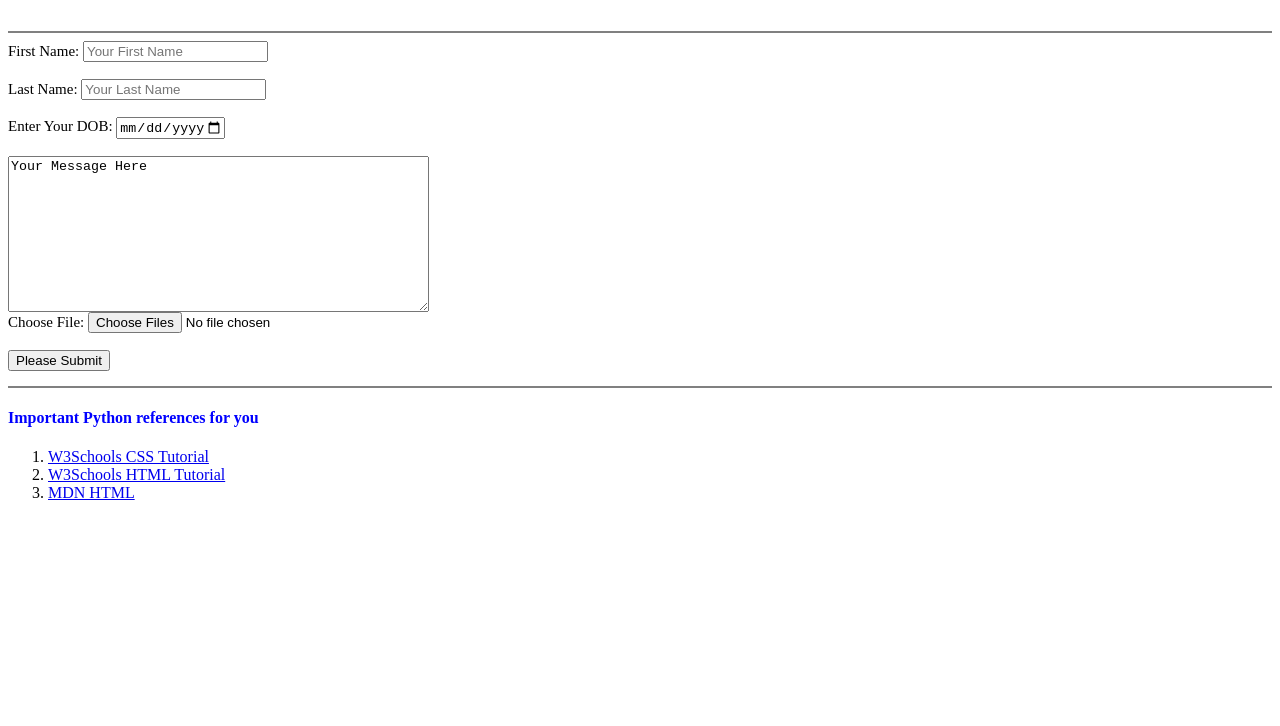
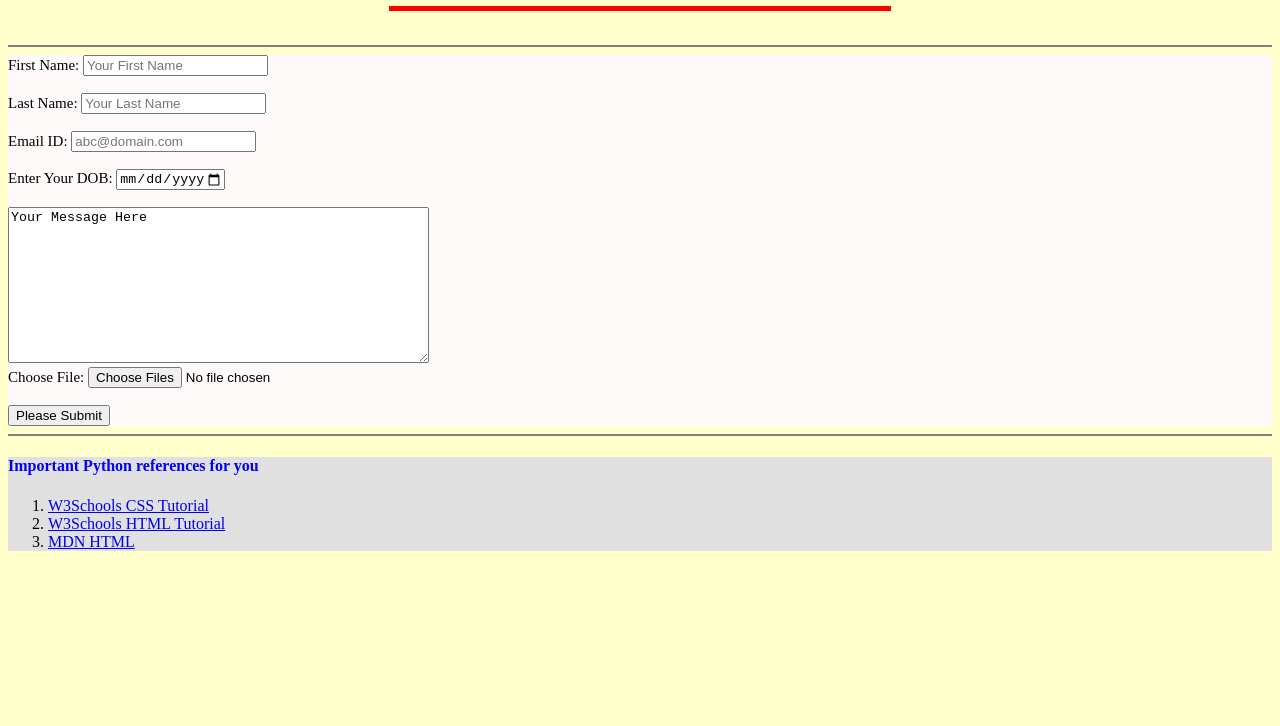
Before and after one commit to KajalK-dot/HTML, a plain HTML site: page index.html in a window 1280 px wide. Shown: the part 74-800 px from the top of the page. Drawn offline with Linux system fonts and the light colour scheme.

Commit message:
Update index.html

```diff
--- a/index.html
+++ b/index.html
@@ -1,19 +1,22 @@
+<!DOCTYPE html>
 <html lang="en">
-<head>
+<head >
     <meta charset="UTF-8">
     <title>The Form HTML</title>
 </head>
-<body>
+<body style="background-color:RGB(255,255,204);">
 <h1 align="center" >PERSONAL DETAILS FORM</h1>
 <hr align="center" size="5" color="red" width="500">
 <br>
 <hr size="2" color="gray">
-<form class="" action="mycv.html" methood="post" style="font-size: 15px; enctype='text/plain'>
+<form class="" action="mycv.html" methood="post" style="font-size: 15px; background-color:RGB(256,250,250);" enctype='text/plain'>
 
     <label for= "First_Name" >First Name:</label>
     <input  type="text" id="First_Name" name="First_Name:" placeholder="Your First Name"><br><br>
     <label for="Last_Name" >Last Name:</label>
     <input type="text" id="Last_Name" name="Last_Name" placeholder="Your Last Name" ><br><br>
+    <label for="emailid"> Email ID:</label>
+    <input id="emailid" name="emailid" placeholder="abc@domain.com"><br><br>
     <label for="DOB">Enter Your DOB:</label>
     <input type="date" name="DOB" id="DOB" min="min="1900-01-01"" max="2099-12-31" ><br><br>
 
@@ -26,7 +29,7 @@
 </form>
 <hr size="2" color="gray">
 </body>
-<footer>
+<footer style="background-color:RGB(224,224,224);">
     <h4 style="color:blue;">Important Python references for you</h4>
     <ol>
         <li><a href="https://www.w3schools.com/css/default.asp"  target="_blank" title="Click here" > W3Schools CSS Tutorial</a></li>
```
